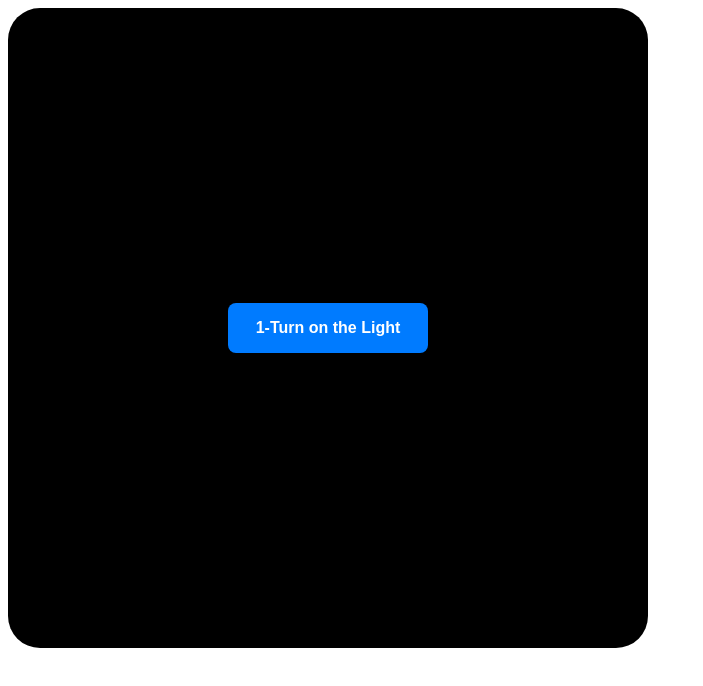
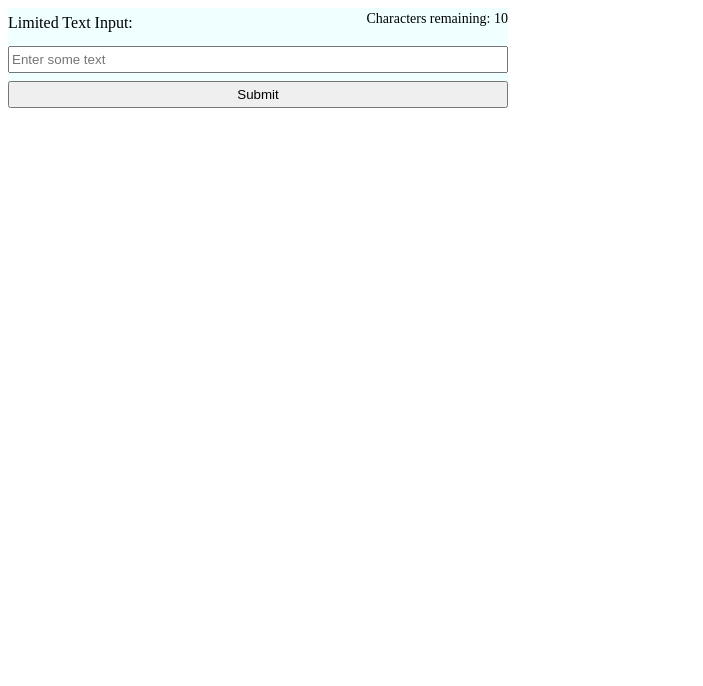
Before and after one commit to zeroput/react-demo, a React (Vite) app: page / in a window 1280 px wide. Shown: the top 686 px of the page, without its empty margins (0-703 px from the left). Built offline with nearby package versions, Linux system fonts and the light colour scheme.

Commit message:
use React.useState to store the data, add two component

```diff
--- a/src/App.tsx
+++ b/src/App.tsx
@@ -1,10 +1,10 @@
 import './App.css'
 
-import LightSwitcher from './component/LightSwitcher/LightSwitcher'
+import LimitedTextInput from './component/LimitedTextInput/LimitedTextInput'
 function App() {
   return (
     <>
-    <LightSwitcher/>
+    <LimitedTextInput/>
   </>
   )
 
--- /dev/null
+++ b/src/component/LimitedTextInput/LimitedTextInput.css
@@ -0,0 +1,32 @@
+h1 {
+  text-align: center;
+}
+
+form {
+  background-color: azure;
+  display: grid;
+  gap: 8px;
+  width: 500px;
+  height: 100px
+  /* width: 400px;
+  height: 400px; */
+}
+
+form div {
+  display: flex;
+  align-items: center;
+  justify-content: space-between;
+}
+
+span {
+  font-size: 14px;
+  margin-bottom: 8px;
+}
+
+.error {
+  color: red;
+}
+
+.no-error {
+  color: black;
+}
--- /dev/null
+++ b/src/component/LimitedTextInput/LimitedTextInput.tsx
@@ -0,0 +1,52 @@
+import * as React from "react";
+import { useState } from "react";
+import './LimitedTextInput.css'
+
+function LimitedTextInput({ characterLimit = 10 }) {
+  const [inputValue, setInputValue] = useState("");
+  const remainLength = characterLimit - inputValue.length;
+  const isExceded = remainLength < 0;
+
+  const handleChange = (e) => {
+    setInputValue(e.target.value)
+  };
+
+  const handleSubmit = (e) => {
+    e.preventDefault();
+    if (isExceded){
+        alert("The input exceeds the character limit. Please shorten your text")
+    }else{
+        setInputValue("OK")
+        alert("Thanks for your submission")
+    }
+
+    // if input length is too long
+    // alert "The input exceeds the character limit. Please shorten your text."
+    // else
+    // alert "Thanks for your submission"
+  };
+
+  return (
+    <form onSubmit={handleSubmit}>
+      <div>
+        <label htmlFor="limited-text-input">Limited Text Input:</label>
+        <span className={isExceded?"error":"no-error"}>Characters remaining: {remainLength}</span>
+      </div>
+      <input
+        type="text"
+        placeholder="Enter some text"
+        id="limited-text-input"
+        value={inputValue}
+        onChange={handleChange}
+      />
+
+      <button type="submit" className="primary">
+        Submit
+      </button>
+    </form>
+  );
+}
+
+export default function App(){
+    return <LimitedTextInput></LimitedTextInput>
+}
--- /dev/null
+++ b/src/component/MyCounter/MyCounter.css
@@ -0,0 +1,72 @@
+main {
+    display: grid;
+    place-items: center;
+    /* Center both horizontally and vertically */
+    height: 500px;
+    /* Full viewport height */
+    width: 500px;
+    background-color: #f8f9fa;
+    /* Light background color */
+    border-radius: 5%;
+}
+
+.dark {
+    background-color: black;
+    border-radius: 5%;
+}
+
+.light {
+    background-color: grey;
+    border-radius: 5%;
+}
+
+
+button {
+    width: 200px;
+    height: 50px;
+    background-color: lightgrey;
+    /* Primary color */
+    color: #fff;
+    /* Text color */
+    border: none;
+    /* Remove default border */
+    border-radius: 8px;
+    /* Rounded corners */
+    font-size: 16px;
+    /* Font size */
+    font-weight: bold;
+    /* Bold text */
+    cursor: pointer;
+    /* Pointer cursor on hover */
+    transition: background-color 0.3s ease, transform 0.2s ease;
+    /* Smooth transitions */
+    display: flex;
+    align-items: center;
+    /* Center text vertically */
+    justify-content: center;
+    /* Center text horizontally */
+}
+
+/* Hover effect */
+button:hover {
+    background-color: #0056b3;
+    /* Darker shade on hover */
+    transform: scale(1.05);
+    /* Slightly enlarge the button */
+}
+
+/* Active effect */
+button:active {
+    background-color: #004085;
+    /* Even darker shade on click */
+    transform: scale(0.95);
+    /* Slightly shrink the button */
+}
+
+/* Focus effect */
+button:focus {
+    outline: none;
+    /* Remove default outline */
+    box-shadow: 0 0 0 3px rgba(38, 143, 255, 0.5);
+    /* Add custom focus ring */
+}
```
Also changed, not shown: src/component/MyCounter/MyCounter.tsx (added, +28 -0 lines).
